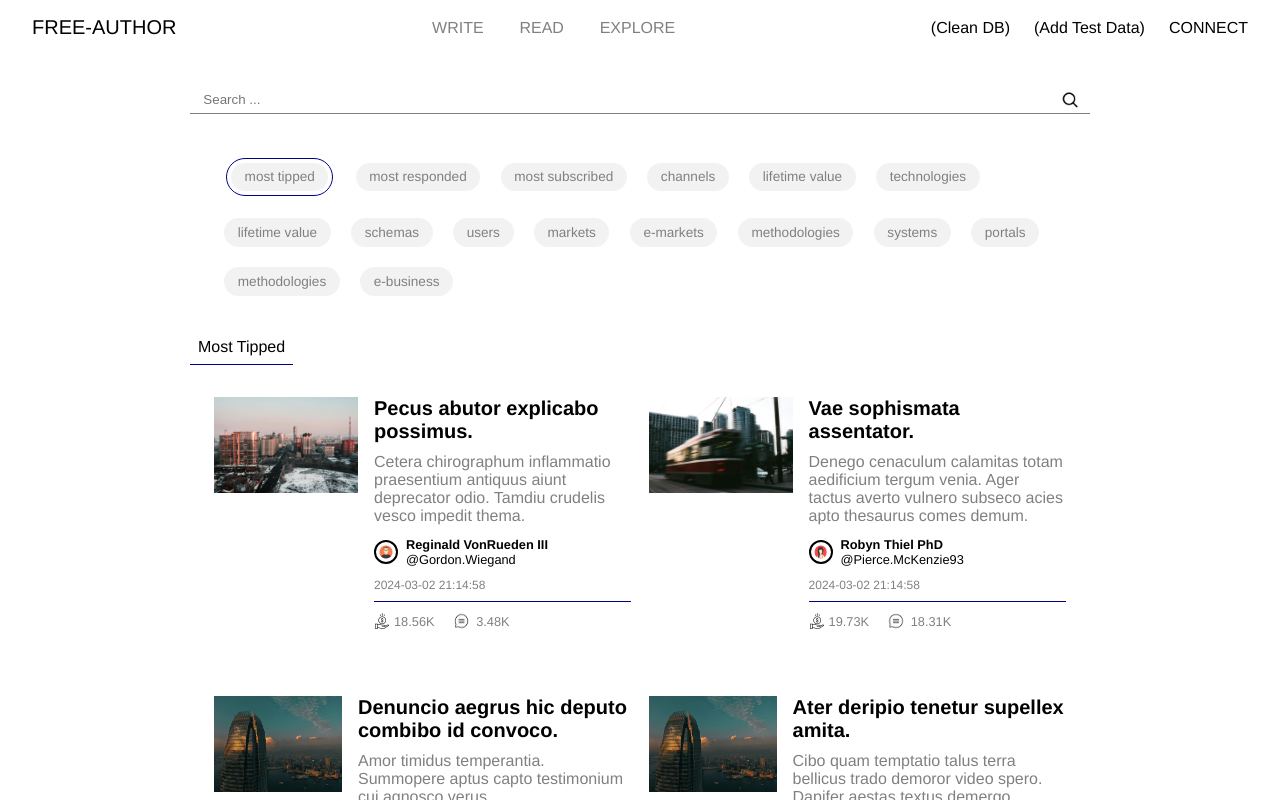
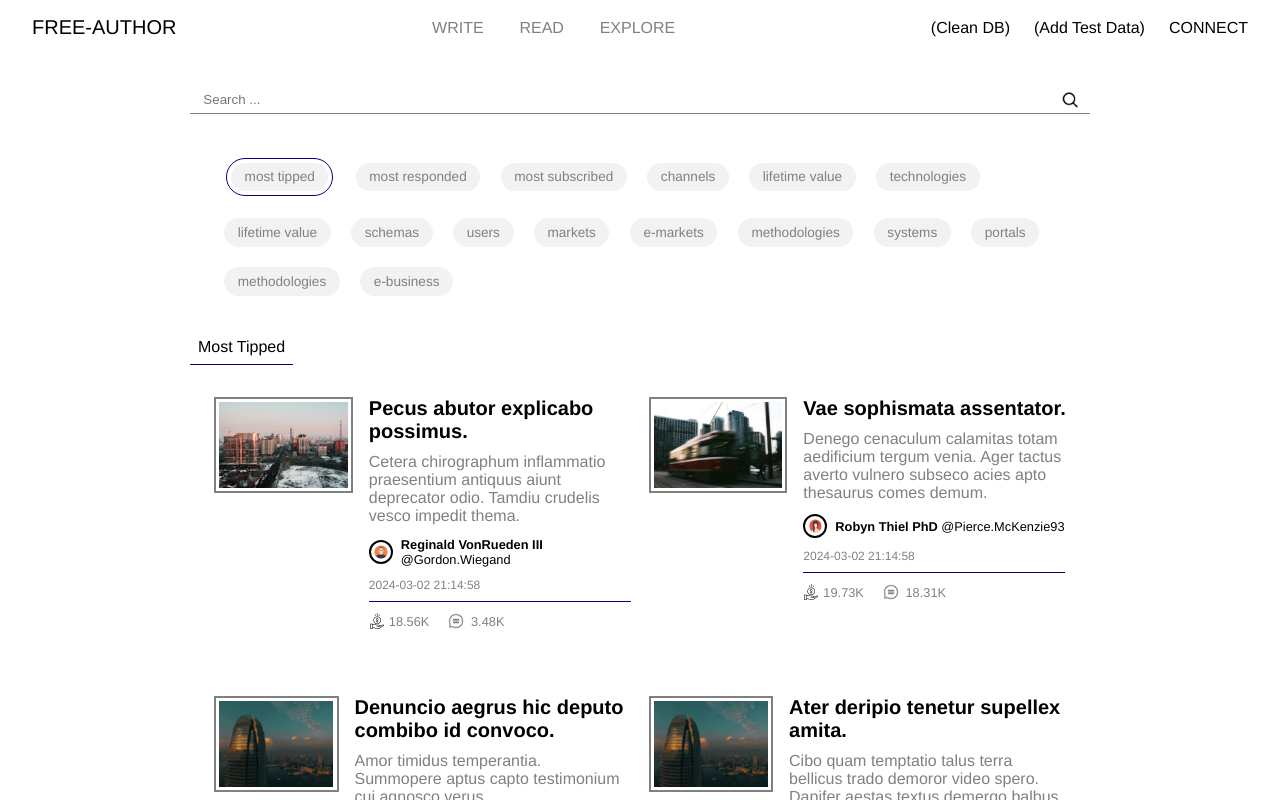
Before and after one commit to jsoneaday/freeauthor, a React (Vite) app: page / in a window 1280 px wide. Built offline with nearby package versions, Linux system fonts and the light colour scheme; what @mdxeditor/editor would draw is missing.

Commit message:
chore: minor style updates

```diff
--- a/src/common/components/RandomImage.tsx
+++ b/src/common/components/RandomImage.tsx
@@ -42,7 +42,7 @@ export function RandomImg({ isProfile = true, style }: RandomImageProps) {
   return (
     <img
       src={src}
-      className={isProfile ? "profile-avatar" : ""}
+      className={isProfile ? "profile-avatar" : "work-img"}
       style={style}
     />
   );
--- a/src/pages/write/ManageStories.tsx
+++ b/src/pages/write/ManageStories.tsx
@@ -55,7 +55,7 @@ export function ManageStories() {
       getData={getData}
       works={works}
       refreshWorksList={false}
-      showAuthor={true}
+      showAuthor={false}
       showContent={false}
       readOnly={false}
       columnCount={1}
--- a/src/theme/components.css
+++ b/src/theme/components.css
@@ -313,6 +313,11 @@ select {
   border: solid 2px var(--primary-cl);
 }
 
+.work-img {
+  padding: 0.2em;
+  border: solid 2px var(--tertiary-cl);
+}
+
 .standard-header {
   border-bottom-color: var(--header-border-cl);
   border-bottom-width: 1px;
```
